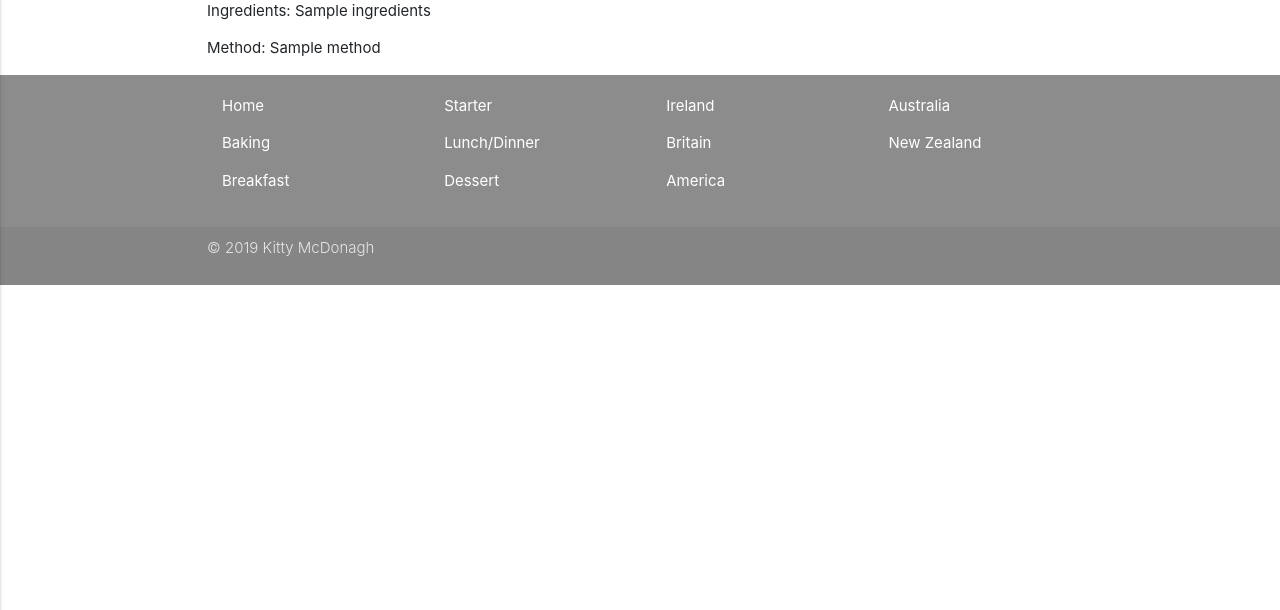
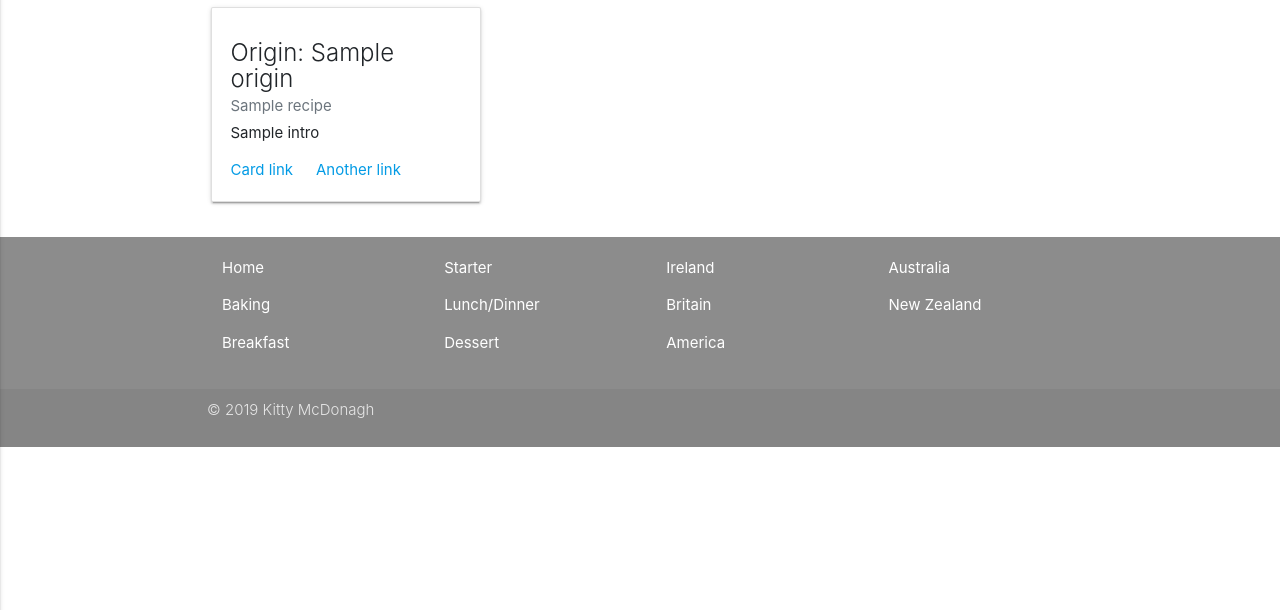
Before and after one commit to KittyMcDonagh/Third-Milestone-Project, a Flask app: page / in a window 1280 px wide. Shown: the part 190-800 px from the top of the page. Run offline with Flask 2, Linux system fonts and the light colour scheme; a database or web service that is not in the repository returns one stand-in record (values such as "Sample title"); some libraries are stand-ins or nearby versions; some web fonts are replaced.

Commit message:
Starting recipes page

```diff
--- a/app.py
+++ b/app.py
@@ -18,6 +18,7 @@ mongo = PyMongo(app)
 @app.route('/get_recipes')
 def get_recipes():
 
+
     # Redirect to recipes template, return all recipes
     return render_template("recipes-home.html", recipes=mongo.db.recipes.find())
 
--- a/static/css/style.css
+++ b/static/css/style.css
@@ -98,3 +98,10 @@ footer a {
     color: #fff!important;
     padding: 10px 15px;
 }
+
+
+/* css for recipes   */
+
+.recipe_header {
+    margin-top:5px;
+}
--- a/templates/base.html
+++ b/templates/base.html
@@ -20,15 +20,15 @@
 
         <!-- Dropdown Structure on larger devices-->
         <ul id="dropdown1" class="dropdown-content">
-            <li><a href="#!">IRELAND</a></li>
+            <li><a id="ireland" href="#!">IRELAND</a></li>
             <li class="divider"></li>
-            <li><a href="#!">BRITAIN</a></li>
+            <li><a id="britain" href="#!">BRITAIN</a></li>
             <li class="divider"></li>
-            <li><a href="#!">AMERICA</a></li>
+            <li><a id="america" href="#!">AMERICA</a></li>
             <li class="divider"></li>
-            <li><a href="#!">AUSTRALIA</a></li>
+            <li><a id="australia" href="#!">AUSTRALIA</a></li>
             <li class="divider"></li>
-            <li><a href="#!">NEW ZEALAND</a></li>
+            <li><a id="new_zealand" href="#!">NEW ZEALAND</a></li>
         </ul>
 
         <!-- Dropdown Structure for mobiles. dropdown1 & dropdown2 are the same, but if I use only one,
@@ -46,6 +46,7 @@
             <li><a href="#!">NEW ZEALAND</a></li>
         </ul>
 
+        <div class="navbar-fixed">
             <nav>
                 <div class="nav-wrapper navbar-style nav-links">
 
@@ -76,6 +77,7 @@
 
                 </div>
             </nav>
+        </div>
 
 
         <h1>RECIPES</h1>
@@ -83,8 +85,9 @@
 
     <div class="container">
 
-
+        <main>
             {% block content %} {% endblock %}
+        </main>
 
     </div>
 
@@ -133,9 +136,6 @@
             $('select').material_select();
             $(".button-collapse").sideNav();
         });
-
-
-
     </script>
 
 
--- a/templates/recipes-home.html
+++ b/templates/recipes-home.html
@@ -1,26 +1,53 @@
 {% extends 'base.html' %} {% block content %}
 
-<ul>
+<!-- Insert Starts here -->
+
+
+<!-- Cards start here -->
+<div class="row">
+
     {% for recipe in recipes %}
 
-    <li>
+    {% if loop.index % 2 != 0 %}
 
-        <div>
+    <div class="col-12 col-md-6">
+        <div class="card" style="width: 18rem;">
 
-            <p><span>Ingredients: </span> {{ recipe.ingredients }}</p>
-             <p><span>Method: </span> {{ recipe.method }}</p>
+            <div class="card-body">
+                <h5 class="card-title">{{"Origin: " + recipe.origin}}</h5>
+                <h6 class="card-subtitle mb-2 text-muted">{{recipe.title}}</h6>
+                <p class="card-text">{{recipe.intro}}</p>
+                <a href="#" class="card-link">Card link</a>
+                <a href="#" class="card-link">Another link</a>
 
+            </div>
         </div>
+    </div>
+
+    {% else %}
+
+    <div class="col-12 col-md-6">
+        <div class="card" style="width: 18rem;">
+
+            <div class="card-body">
+                <h5 class="card-title">{{"Origin: " + recipe.origin}}</h5>
+                <h6 class="card-subtitle mb-2 text-muted">{{recipe.title}}</h6>
+                <p class="card-text">{{recipe.intro}}</p>
+                <a href="#" class="card-link">Card link</a>
+                <a href="#" class="card-link">Another link</a>
+
+            </div>
+        </div>
+    </div>
+
+    {% endif %}
+</div>
 
 
-
-    </li>
-    {% endfor %}
+{% endfor %}
 
 
-
-</ul>
-
+<!--  Insert ends here -->
 
 
 {% endblock %}
```
Also changed, not shown: static/menus.js (added, +44 -0 lines). Lines whose indentation alone changed are shown as unchanged.
